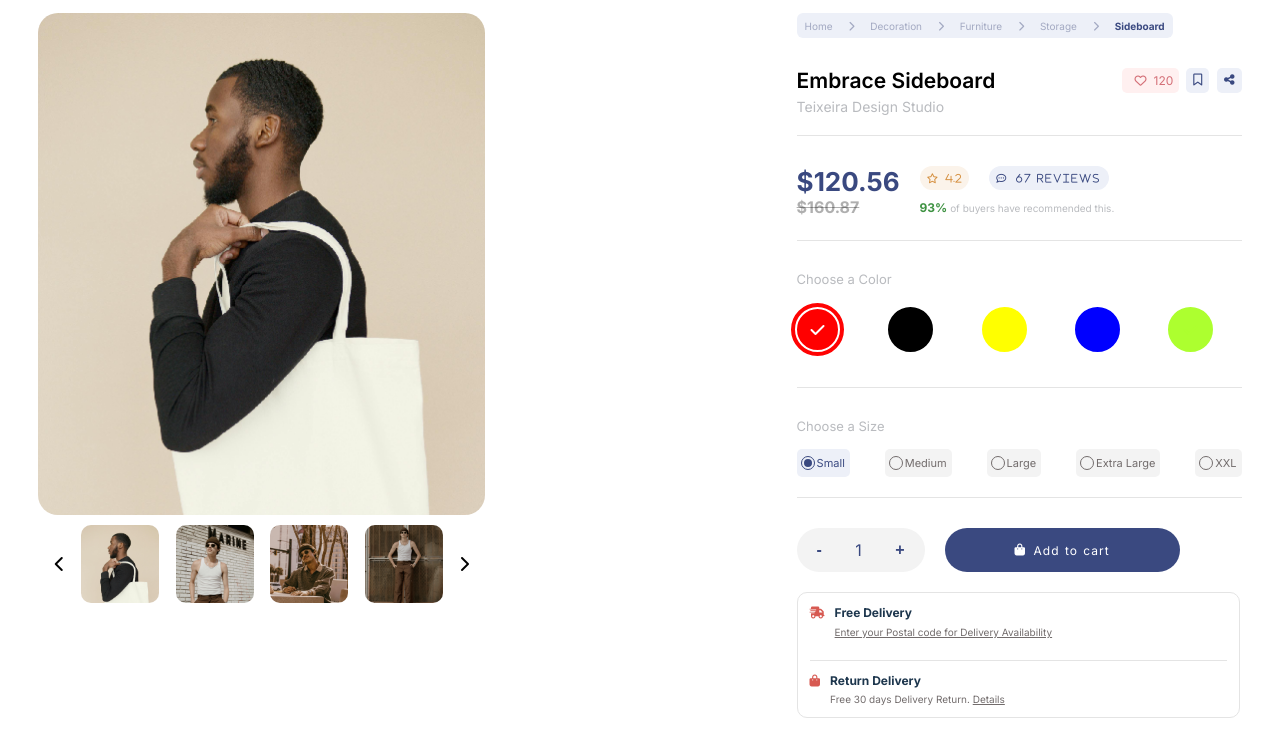
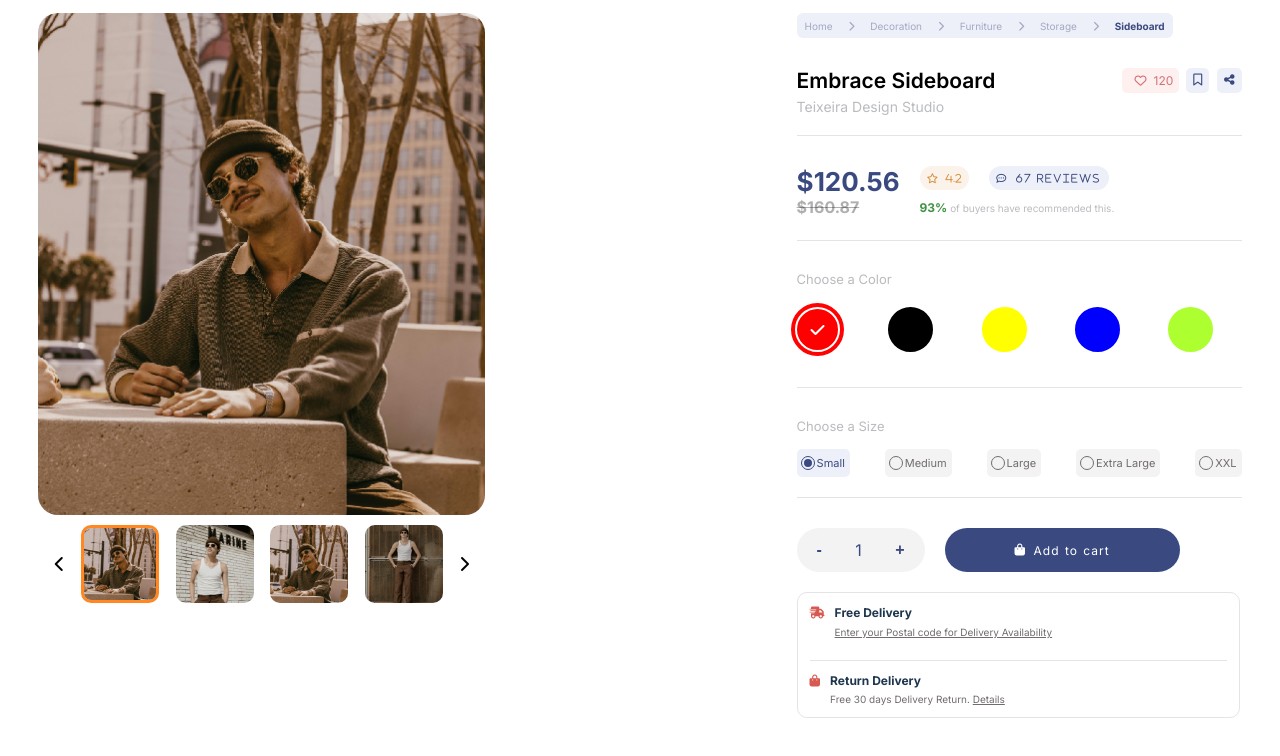
Before and after one commit to cod4you/singleProductPage, a plain HTML site: page index.html in a window 1280 px wide. Both pictures are taken after a click on the element 120 px from the left and 638 px from the top of the page. Shown: the part 74-830 px from the top of the page. Drawn offline with Linux system fonts and the light colour scheme.

Commit message:
AddBorderForGallaryImg

```diff
--- a/index.html
+++ b/index.html
@@ -56,10 +56,10 @@
     <main>
         <div class="container">
             <div class="gallary">
-                <div class="defualt"><img src="./img/product1/img-1.png" alt=""></div>
+                <div class="defualt"><img src="./img/product1/img-4.png" alt=""></div>
                 <div class="mult-gall">
                     <i class="fa-solid fa-chevron-left"></i>
-                    <div class="one"><img src="./img/product1/img-1.png" alt=""></div>
+                    <div class="one"><img src="./img/product1/img-3.png" alt=""></div>
                     <div class="two"><img src="./img/product1/img-2.png" alt=""></div>
                     <div class="three"><img src="./img/product1/img-3.png" alt=""></div>
                     <div class="four"><img src="./img/product1/img-4.png" alt=""></div>
--- a/js/app.js
+++ b/js/app.js
@@ -1,32 +1,3 @@
-// const defultImg = document.querySelector('.container .gallary .defualt img');
-// const firstImg = document.querySelector('.container .gallary .mult-gall .one img');
-// const seconttImg = document.querySelector('.container .gallary .mult-gall .two img');
-// const thirdImg = document.querySelector('.container .gallary .mult-gall .three img');
-// const forthImg = document.querySelector('.container .gallary .mult-gall .four img');
-
-// const firstImgPath = "./img/product1/img-1.png";
-// const seconttImgPath = "./img/product1/img-2.png";
-// const thirdImgPath = "./img/product1/img-3.png";
-// const forthImgPath = "./img/product1/img-4.png";
-
-// firstImg.addEventListener("click", () => {
-//     defultImg.src = firstImgPath;
-
-// })
-// seconttImg.addEventListener("click", () => {
-//     defultImg.src = seconttImgPath;
-
-
-// })
-// thirdImg.addEventListener("click", () => {
-//     defultImg.src = thirdImgPath;
-
-// })
-// forthImg.addEventListener("click", () => {
-//     defultImg.src = forthImgPath;
-
-
-// })
 
 
 const defaultImg = document.querySelector('.container .gallary .defualt img');
@@ -37,6 +8,19 @@ galleryThumbnails.forEach((thumbnail) => {
         defaultImg.src = thumbnail.src;
     });
 });
+
+const allImgDiv = document.querySelectorAll('.mult-gall div');
+allImgDiv.forEach(thumbnail =>{
+    thumbnail.addEventListener('click',() =>{
+
+        allImgDiv.forEach(div => div.style.border = "none")
+      thumbnail.style.border = "3px solid  #ff8822";
+    })
+})
+
+
+
+
 
 
 // for counter
```
